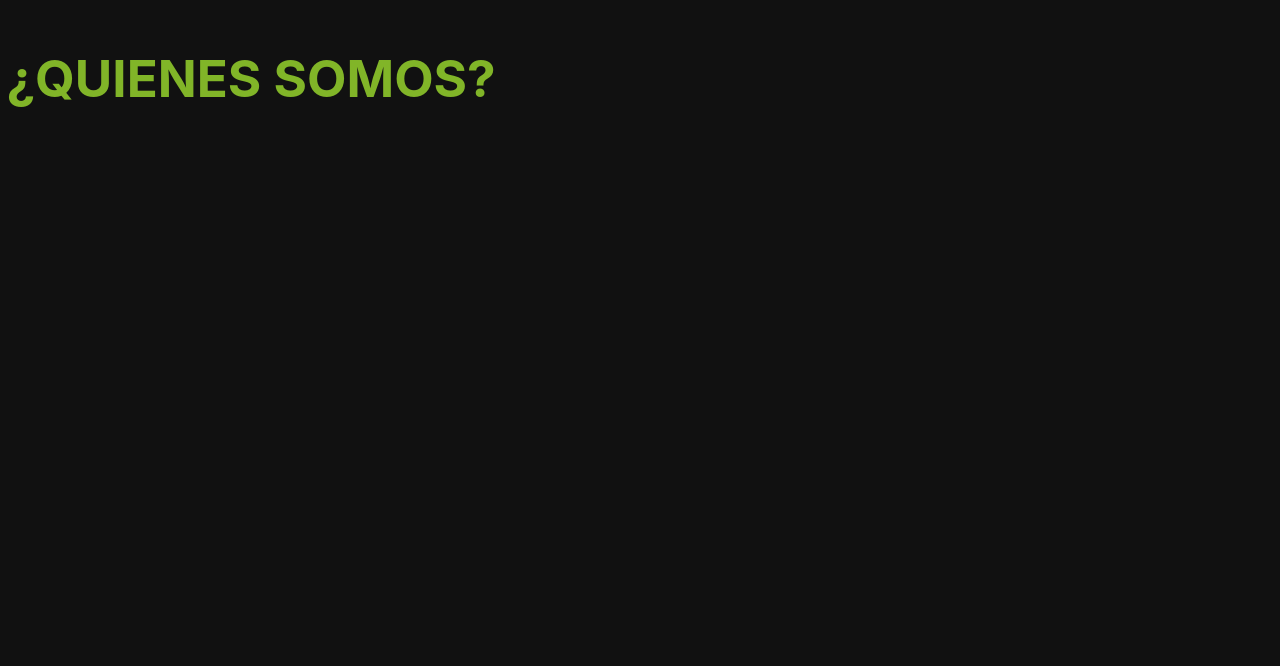
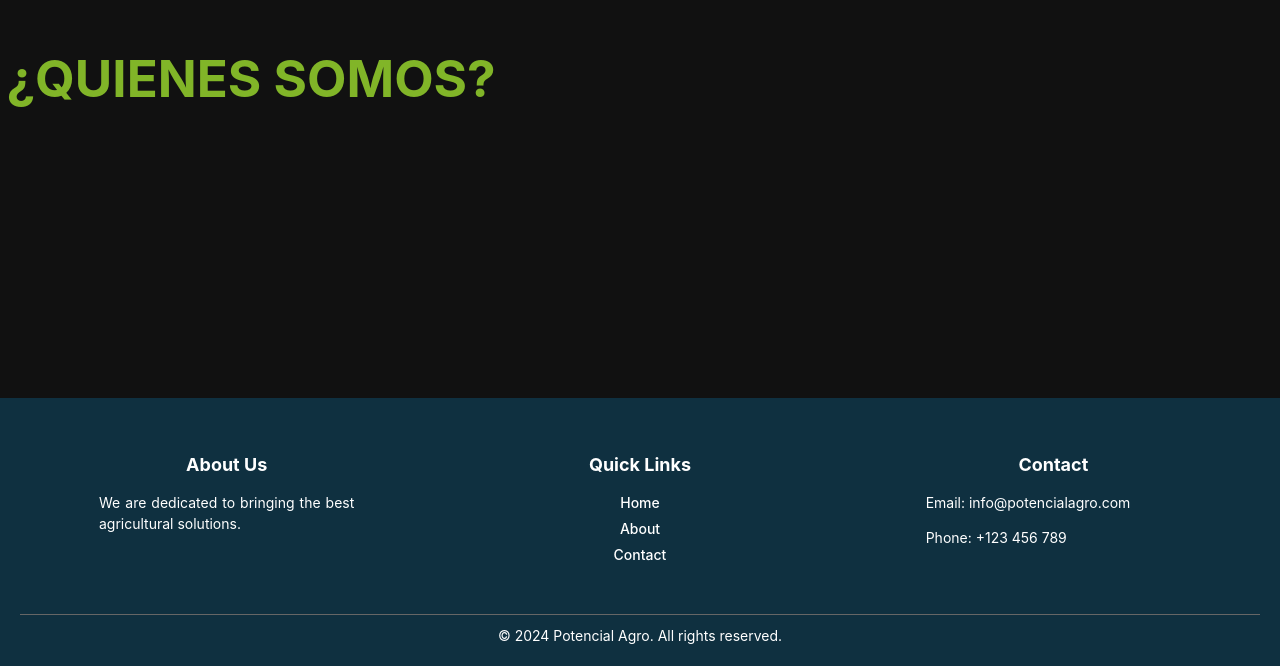
Before and after one commit to mateyyyy/PotencialAgroPage, a React (Vite) app: page / in a window 1280 px wide. Shown: the part 1490-2156 px from the top of the page. Before the commit the page ends 1888 px from the top, so only its background shows below. Built offline with nearby package versions, Linux system fonts and the light colour scheme.

Commit message:
Pie de pagina agregado

```diff
--- a/src/App.css
+++ b/src/App.css
@@ -52,6 +52,11 @@ align-items: center;
   color: #81b528;
 }
 
+#PiePagina{
+  width: 100vw;
+}
+
+
 @media (max-width: 768px) {
   /* Estilos específicos para pantallas pequeñas */
   #PrincipalDiv, #TercerDiv, #SecundaryDiv{
--- a/src/App.jsx
+++ b/src/App.jsx
@@ -2,7 +2,7 @@ import './App.css'
 import LogoDiv from './components/LogoDiv';
 import TercerApartado from './components/TercerApartado'
 import SegundoApartado from './components/SegundoApartado'
-
+import Footer from './components/Footer';
 
 function App() {
 
@@ -20,6 +20,10 @@ function App() {
         <TercerApartado></TercerApartado>
       </div>
 
+      <div id='PiePagina'>
+        <Footer></Footer>
+      </div>
+
     </div>
   )
 }
--- /dev/null
+++ b/src/components/Footer/Footer.module.css
@@ -0,0 +1,53 @@
+.footer {
+    background-color: #0f3040;
+    color: white;
+    padding: 20px;
+    text-align: center;
+  }
+
+  .footerContent {
+    display: flex;
+    justify-content: space-around;
+    align-items: flex-start;
+    flex-wrap: wrap;
+  }
+
+  .footerSection {
+    margin: 15px;
+    flex: 1;
+    min-width: 200px;
+  }
+
+  .footerSection h3 {
+    margin-bottom: 10px;
+    font-size: 18px;
+  }
+
+  .footerSection p, .footerSection ul {
+    font-size: 14px;
+  }
+
+  .links {
+    list-style-type: none;
+    padding: 0;
+  }
+
+  .links li {
+    margin-bottom: 5px;
+  }
+
+  .links li a {
+    text-decoration: none;
+    color: white;
+  }
+
+  .links li a:hover {
+    color: #00bfa5;
+  }
+
+  .footerBottom {
+    margin-top: 20px;
+    border-top: 1px solid #666;
+    padding-top: 10px;
+    font-size: 14px;
+  }
--- /dev/null
+++ b/src/components/Footer/index.jsx
@@ -0,0 +1,31 @@
+import React from 'react'
+import styles from './Footer.module.css'
+
+export default function Footer() {
+  return (
+    <footer className={styles.footer}>
+    <div className={styles.footerContent}>
+      <div className={styles.footerSection}>
+        <h3>About Us</h3>
+        <p>We are dedicated to bringing the best agricultural solutions.</p>
+      </div>
+      <div className={styles.footerSection}>
+        <h3>Quick Links</h3>
+        <ul className={styles.links}>
+          <li><a href="#home">Home</a></li>
+          <li><a href="#about">About</a></li>
+          <li><a href="#contact">Contact</a></li>
+        </ul>
+      </div>
+      <div className={styles.footerSection}>
+        <h3>Contact</h3>
+        <p>Email: info@potencialagro.com</p>
+        <p>Phone: +123 456 789</p>
+      </div>
+    </div>
+    <div className={styles.footerBottom}>
+      &copy; {new Date().getFullYear()} Potencial Agro. All rights reserved.
+    </div>
+  </footer>
+  )
+}
```
